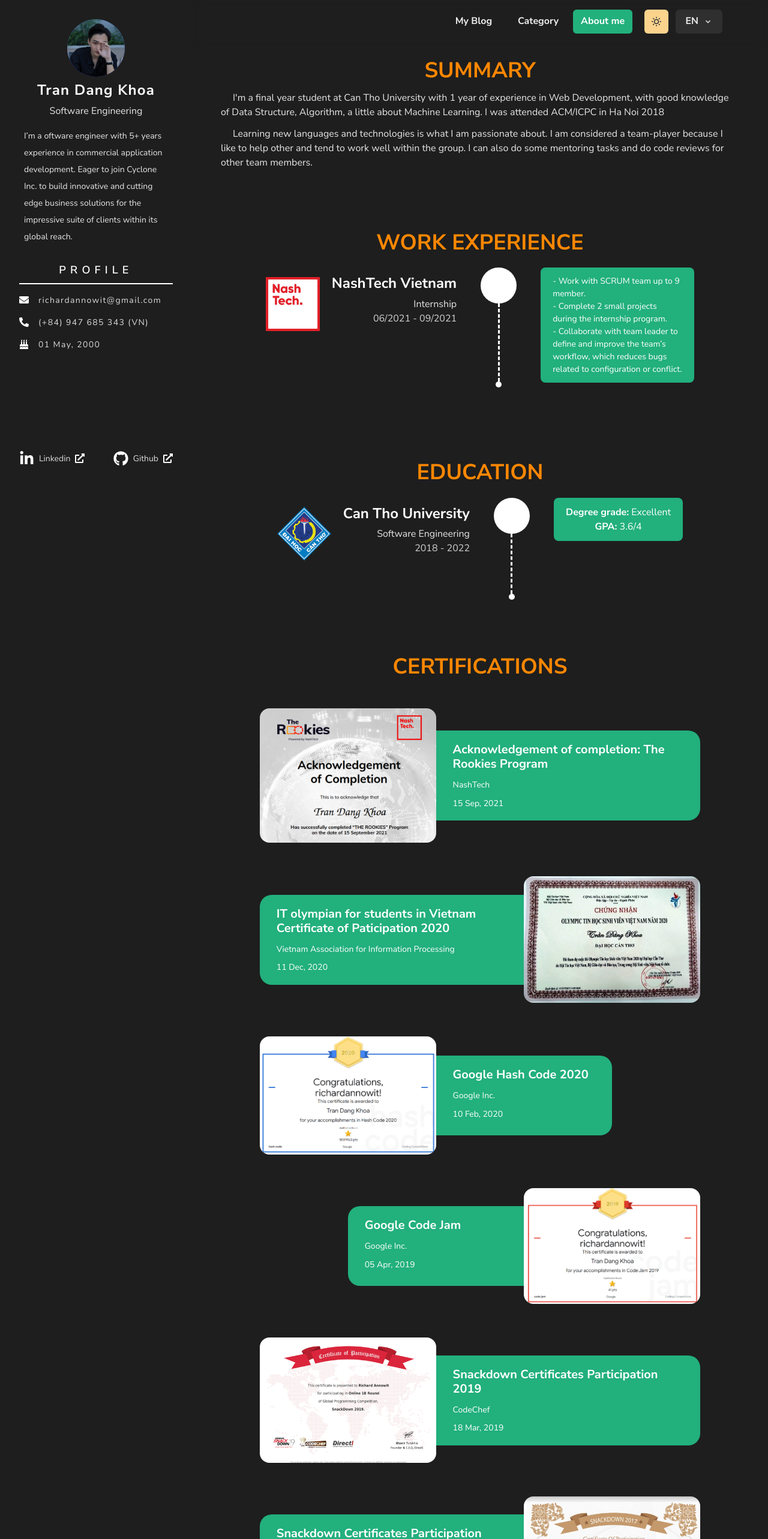
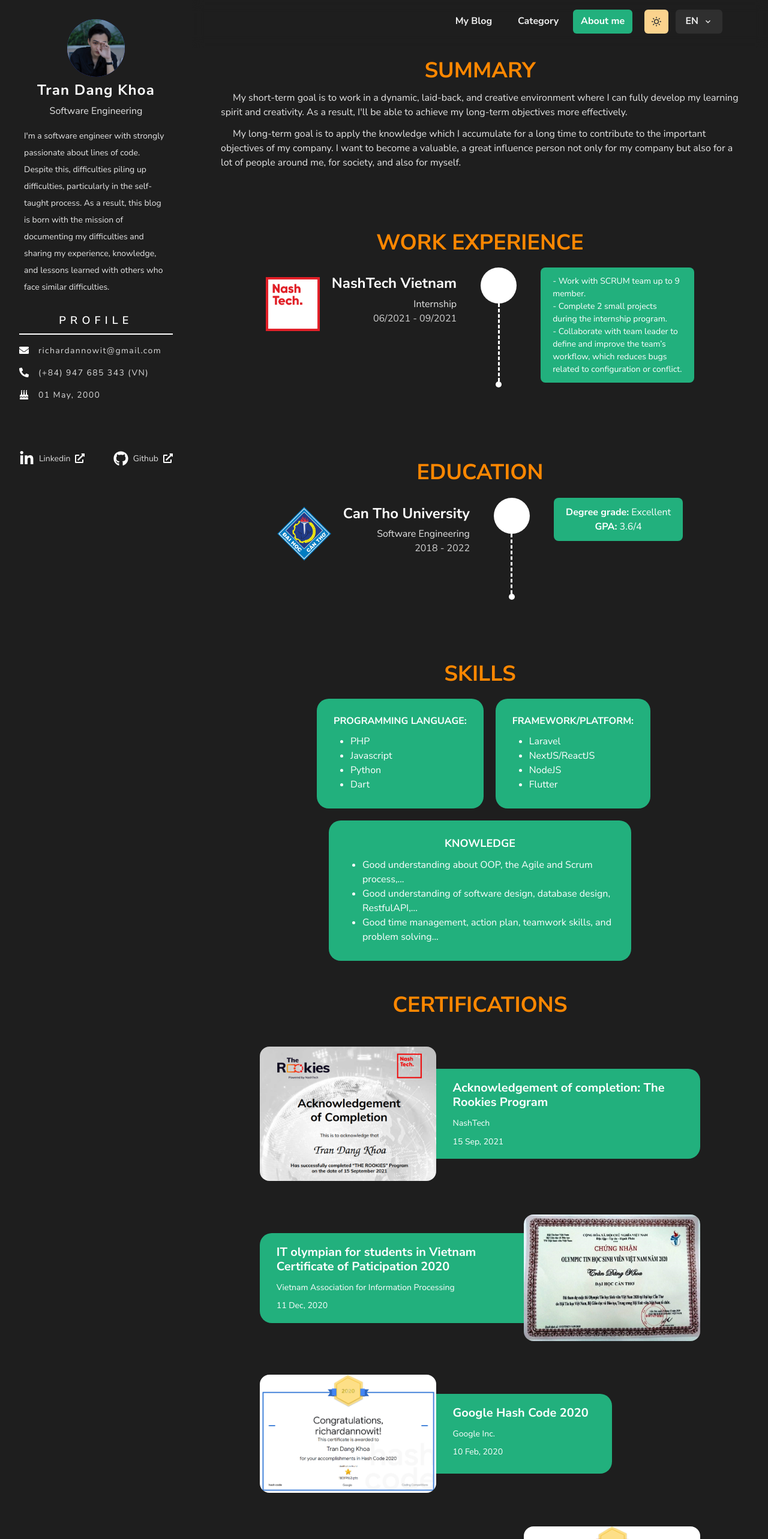
Before and after one commit to richardktran/Personal-Blog, a Next.js app: page /about in a window 1280 px wide. Shown: the top 2566 px of the page at 60% size. Built offline with nearby package versions, Linux system fonts and the light colour scheme; some icons are missing.

Commit message:
Add edit social links and add description and summary

```diff
--- a/components/about/Certifications.js
+++ b/components/about/Certifications.js
@@ -54,7 +54,7 @@
                 subColor={grayTextColor}
                 imgRight
                 img="/images/certifications/CodeJam2019.png"
-                name="Google Code Jam"
+                name="Google Code Jam 2019"
                 company="Google Inc."
                 dateOfIssue="05 Apr, 2019"
             />
--- a/components/about/Skill.js
+++ b/components/about/Skill.js
@@ -42,7 +42,7 @@
             </Heading>
             <Box
                 w="75%"
-                bg="#958575"
+                // bg="#958575"
                 mx="auto"
             >
                 <MotionStack
--- a/components/info/ProfileSection.js
+++ b/components/info/ProfileSection.js
@@ -57,8 +57,8 @@
             </Flex>
 
             <Social
-                linkedinUrl="https://www.linkedin.com/in/richardannowit/"
-                githubUrl="https://github.com/richardannowit"
+                linkedinUrl="https://www.linkedin.com/in/richardktrandev/"
+                githubUrl="https://github.com/richardktran"
             />
         </Box>
     );
--- a/lang/en.js
+++ b/lang/en.js
@@ -8,7 +8,7 @@
     profile: {
         'name': 'Tran Dang Khoa',
         'specialist': 'Software Engineering',
-        'short_description': 'I’m a oftware engineer with 5+ years experience in commercial application development. Eager to join Cyclone Inc. to build innovative and cutting edge business solutions for the impressive suite of clients within its global reach.',
+        'short_description': 'I\'m a software engineer with strongly passionate about lines of code. Despite this, difficulties piling up difficulties, particularly in the self-taught process. As a result, this blog is born with the mission of documenting my difficulties and sharing my experience, knowledge, and lessons learned with others who face similar difficulties.',
         'bỉthdate': '01 May, 2000',
         'profile': 'Profile'
     },
@@ -17,8 +17,8 @@
     },
     about: {
         'summary_title': 'summary',
-        'summary1': "I'm a final year student at Can Tho University with 1 year of experience in Web Development, with good knowledge of Data Structure, Algorithm, a little about Machine Learning. I was attended ACM/ICPC in Ha Noi 2018",
-        'summary2': "Learning new languages and technologies is what I am passionate about. I am considered a team-player because I like to help other and tend to work well within the group. I can also do some mentoring tasks and do code reviews for other team members.",
+        'summary1': "My short-term goal is to work in a dynamic, laid-back, and creative environment where I can fully develop my learning spirit and creativity. As a result, I'll be able to achieve my long-term objectives more effectively.",
+        'summary2': "My long-term goal is to apply the knowledge which I accumulate for a long time to contribute to the important objectives of my company. I want to become a valuable, a great influence person not only for my company but also for a lot of people around me, for society, and also for myself.",
 
         'work_experience_title': "work experience",
         'position': "Internship",
--- a/lang/vi.js
+++ b/lang/vi.js
@@ -8,7 +8,7 @@
     profile: {
         'name': 'Trần Đăng Khoa',
         'specialist': 'Kỹ sư phần mềm',
-        'short_description': 'Tôi là kỹ sư phần mềm với hơn 5 năm kinh nghiệm trong lĩnh vực phát triển ứng dụng thương mại. Háo hức tham gia Cyclone Inc. để xây dựng các giải pháp kinh doanh tiên tiến và sáng tạo cho nhóm khách hàng ấn tượng trong phạm vi toàn cầu của mình.',
+        'short_description': 'Tôi là một kỹ sư phần mềm với một niềm đam mê mảnh liệt với các dòng code. Tuy đam mê là vậy nhưng khó khăn cũng chồng chất, nhất là trong quá trình tự học. Do đó blog này ra đời là để note lại những khó khăn mình gặp phải cũng như là để chia sẻ những kinh nghiệm, trải nghiệm và kiến thức mà mình học được cho mọi người cùng... khó khăn chung với mình. :)',
         'bỉthdate': '01-05-2000',
         'profile': 'Thông tin'
     },
@@ -17,8 +17,8 @@
     },
     about: {
         'summary_title': 'Tóm tắt',
-        'summary1': "Tôi là sinh viên năm cuối trường Đại học Cần Thơ với 1 năm kinh nghiệm về Phát triển web, có kiến thức tốt về Cấu trúc dữ liệu, Thuật toán, một chút về Machine Learning. Tôi đã tham dự ACM / ICPC tại Hà Nội 2018",
-        'summary2': "Học ngôn ngữ và công nghệ mới là điều tôi đam mê. Tôi được coi là một người chơi đồng đội vì tôi thích giúp đỡ người khác và có xu hướng làm việc tốt trong nhóm. Tôi cũng có thể thực hiện một số nhiệm vụ cố vấn và đánh giá mã cho các thành viên khác trong nhóm.",
+        'summary1': "Mục tiêu ngắn hạn và trước hết của tôi là được làm việc trong môi trường năng động, thoải mái và sáng tạo, có thể phát huy hết khả năng cũng như sự mày mò học hỏi của mình, nâng cao sự sáng tạo cho bản thân để phục vụ tốt hơn cho mục tiêu dài hạn của mình.",
+        'summary2': "Mục tiêu dài hạn của tôi là áp dụng được các kiến thức đã có để đóng góp vào những mục tiêu quan trọng của nơi tôi làm việc, trở thành một người có giá trị, có ảnh hưởng lớn không những cho sự phát triển của công ty mà còn cho cả những người xung quanh mình, cho xã hội và cho bản thân.",
 
         'work_experience_title': "Kinh nghiệm làm việc",
         'position': "Thực tập sinh",
--- a/layouts/index.js
+++ b/layouts/index.js
@@ -38,6 +38,7 @@
                 pl={{ base: '0', md: '0', lg: '25%', xl: '25%' }}
                 pt='6rem'
                 w='100%'
+                minH='100vh'
                 bg={useColorModeValue('#F5F5F5', '#1E1E1E')}
                 direction='column'
             >
--- a/pages/about.js
+++ b/pages/about.js
@@ -38,7 +38,7 @@
                 <Summary mb={50} px={12} />
                 <WorkExperience my={50} />
                 <Education my={50} />
-                {/* <Skill /> */}
+                <Skill />
                 <Certifications px={12} />
                 <Projects />
             </MotionFlex>
```
Also changed, not shown: pages/category.js (added, +7 -0 lines), pages/index.js (+4 -4 lines), pages/posts/[id].js (added, +7 -0 lines).
